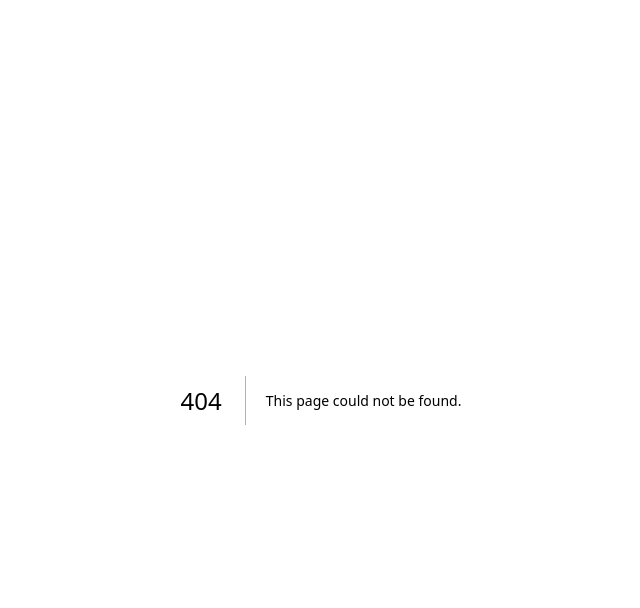
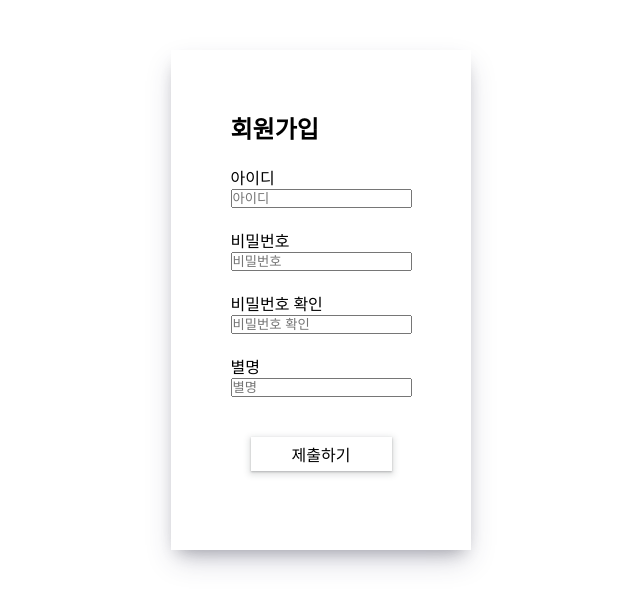
Before and after one commit to jaegwans/MOIDA_Frontend, a Next.js app: page /register in a window 1280 px wide. Before the commit this address had no page. Shown: the top 608 px of the page, without its empty margins (319-959 px from the left). Built offline with nearby package versions, Linux system fonts and the light colour scheme.

Commit message:
회원가입 구현

```diff
--- a/next.config.js
+++ b/next.config.js
@@ -1,7 +1,17 @@
 /** @type {import('next').NextConfig} */
 const nextConfig = {
     reactStrictMode: true,
-    compiler: { styledComponents: true },
+    compiler: {
+        styledComponents: true,
+    },
+    async rewrites() {
+        return [
+            {
+                source: '/:path*',
+                destination: 'http://moida-skhu.duckdns.org/:path*',
+            },
+        ];
+    },
 };
 
 module.exports = nextConfig;
--- a/package.json
+++ b/package.json
@@ -22,5 +22,8 @@
     "react-dom": "18.2.0",
     "styled-components": "^5.3.6",
     "typescript": "4.9.4"
+  },
+  "devDependencies": {
+    "@types/axios": "^0.14.0"
   }
 }
--- /dev/null
+++ b/src/libs/api.ts
@@ -0,0 +1,6 @@
+// import axios from "axios";
+
+// export const instance = axios.create({
+//   baseURL: "http://moida-skhu.duckdns.org",
+//   headers: { "Content-Type": "application/json" },
+// });
--- /dev/null
+++ b/src/pages/register.tsx
@@ -0,0 +1,160 @@
+import axios from "axios";
+import { useRouter } from "next/router";
+import { ChangeEvent, useEffect, useState } from "react";
+import styled from "styled-components";
+// import { instance } from "../libs/api";
+
+const Register = () => {
+  const router = useRouter();
+
+  const [userId, setUserId] = useState<string>("");
+
+  const [userPw, setUserPw] = useState<string>("");
+
+  const [repeatPw, setRepeatPw] = useState<string>("");
+
+  const [nickname, setNickname] = useState<string>("");
+
+  const onChangeId = (e: ChangeEvent<HTMLInputElement>) => {
+    setUserId(e.target.value);
+  };
+
+  const onChangePw = (e: ChangeEvent<HTMLInputElement>) => {
+    setUserPw(e.target.value);
+  };
+
+  const onChangeRePeatPw = (e: ChangeEvent<HTMLInputElement>) => {
+    setRepeatPw(e.target.value);
+  };
+
+  const onChangeNickName = (e: ChangeEvent<HTMLInputElement>) => {
+    setNickname(e.target.value);
+  };
+
+  const errorAlert = () => {
+    if (userPw != repeatPw) {
+      return alert("비밀번호가 일치하지 않습니다.");
+    } else {
+    }
+  };
+
+  const onSubmit = (e: ChangeEvent<HTMLFormElement>) => {
+    e.preventDefault();
+    axios
+      .post("/join", {
+        username: userId,
+        password: userPw,
+        repeatedPassword: repeatPw,
+        nickname: nickname,
+      })
+      .then((res) => {
+        console.log(res.data);
+        router.push("/signIn");
+      })
+      .catch((error) => {
+        console.log(error);
+
+        errorAlert();
+      });
+  };
+  /*
+  헉 이건 안되넴
+  if (userPw != repeatPw) {
+    return alert("비밀번호가 일치하지 않습니다.");
+  } else {
+    return setRepeatPw(e.target.value);
+  }
+*/
+  return (
+    <RegisterBox>
+      <RegisterList onSubmit={onSubmit}>
+        <h2>회원가입</h2>
+        <div>
+          <p>아이디</p>
+          <input
+            type="text"
+            placeholder="아이디"
+            onChange={onChangeId}
+            value={userId}
+          />
+        </div>
+        <div>
+          <p>비밀번호</p>
+          <input
+            type="text"
+            placeholder="비밀번호"
+            onChange={onChangePw}
+            value={userPw}
+          />
+        </div>
+        <div>
+          <p>비밀번호 확인</p>
+          <input
+            type="text"
+            placeholder="비밀번호 확인"
+            onChange={onChangeRePeatPw}
+            value={repeatPw}
+          />
+          <ErrorMessageP
+            style={userPw == repeatPw ? { display: "none" } : { color: "red" }}
+          >
+            {" "}
+            비밀번호가 일치하지 않습니다.{" "}
+          </ErrorMessageP>
+        </div>
+        <div>
+          <p>별명</p>
+          <input
+            type="text"
+            placeholder="별명"
+            onChange={onChangeNickName}
+            value={nickname}
+          />
+        </div>
+        <SubmitBtn type="submit">제출하기</SubmitBtn>
+      </RegisterList>
+    </RegisterBox>
+  );
+};
+
+export default Register;
+
+const RegisterBox = styled.div`
+  width: 300px;
+  height: 500px;
+  margin-top: 50px;
+
+  display: flex;
+  align-items: center;
+  justify-content: center;
+
+  box-shadow: rgba(50, 50, 93, 0.25) 0px 13px 27px -5px,
+    rgba(0, 0, 0, 0.3) 0px 8px 16px -8px; ;
+`;
+
+const RegisterList = styled.form`
+  display: flex;
+  flex-direction: column;
+
+  gap: 20px;
+`;
+
+const ErrorMessageP = styled.p`
+  font-size: 12px;
+`;
+
+const SubmitBtn = styled.button`
+  all: unset;
+  margin: 20px;
+  padding: 5px;
+  text-align: center;
+  box-shadow: rgba(60, 64, 67, 0.3) 0px 1px 2px 0px,
+    rgba(60, 64, 67, 0.15) 0px 2px 6px 2px;
+  :hover {
+    cursor: pointer;
+  }
+  :active {
+    box-shadow: rgba(60, 64, 67, 0.3) 0px 1px 2px 0px inset,
+    rgba(60, 64, 67, 0.15) 0px 2px 6px 2px inset;
+  }
+`;
```
Also changed, not shown: styles/styles.js (line endings or trailing spaces), 2 other files (tests, documents, lock files or other folders).
